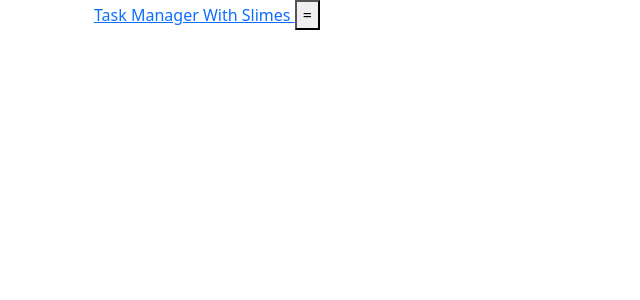
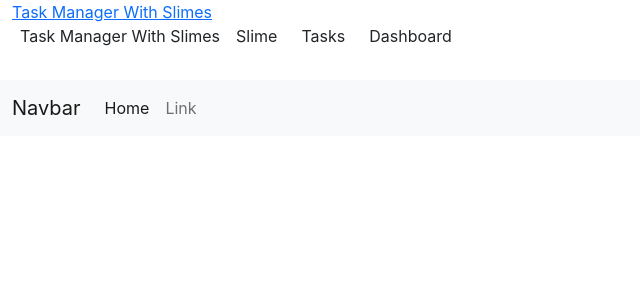
Before and after one commit to KOL305/task-manager-with-slimes, a Flask app: template templates/base.html in a window 1280 px wide. Shown: the top 300 px of the page, without its empty margins (0-640 px from the left). Run offline with Flask 2, Linux system fonts and the light colour scheme; the template is opened without the code that fills it, so the values that code supplies are empty; some libraries are stand-ins or nearby versions.

Commit message:
working on navbar

```diff
--- a/app.py
+++ b/app.py
@@ -1,3 +1,4 @@
+from functools import wraps
 from bson.objectid import ObjectId
 import datetime
 from flask import Flask, render_template, jsonify, request, redirect, session, abort, flash
@@ -35,5 +36,10 @@ def tasks():
     if request.method == 'GET':
         return render_template('tasks.html')
 
+@app.route('/dashboard', methods=['GET','POST'])
+def dashboard():
+    if request.method == 'GET':
+        return render_template('dashboard.html')
+
 if __name__ == "__main__":
     app.run(debug=True)
--- /dev/null
+++ b/static/css/theme.min.css
@@ -0,0 +1 @@
+@import url('https://fonts.googleapis.com/css2?family=Inter:wght@400;700&display=swap');
--- a/templates/base.html
+++ b/templates/base.html
@@ -1,95 +1,79 @@
-<!DOCTYPE html>
+<!doctype html>
 <html lang="en">
   <head>
     <!-- Required meta tags -->
-    <meta charset="utf-8" />
-    <meta name="viewport" content="width=device-width, initial-scale=1" />
+    <meta charset="utf-8">
+    <meta name="viewport" content="width=device-width, initial-scale=1">
 
     <!-- Bootstrap CSS -->
     <link href="https://cdn.jsdelivr.net/npm/bootstrap@5.0.2/dist/css/bootstrap.min.css" rel="stylesheet"
-        integrity="sha384-EVSTQN3/azprG1Anm3QDgpJLIm9Nao0Yz1ztcQTwFspd3yD65VohhpuuCOmLASjC" crossorigin="anonymous"/>
-    <link rel="stylesheet" type="text/css" href="{{ url_for('static', filename='css/theme.min.css') }}"/>
-    <script src="https://code.jquery.com/jquery-3.6.0.min.js"
-      integrity="sha256-/xUj+3OJU5yExlq6GSYGSHk7tPXikynS7ogEvDej/m4=" crossorigin="anonymous"></script>
-    <title>{% block title %}Task Manager With Slimes - {% endblock %}</title>
+        integrity="sha384-EVSTQN3/azprG1Anm3QDgpJLIm9Nao0Yz1ztcQTwFspd3yD65VohhpuuCOmLASjC" crossorigin="anonymous">
+
+    <title>{% block title %}{% endblock %} - Task Manager With Slimes</title>
+    {% block style %}{% endblock %}
   </head>
+  <body>
+    <span style="font-family: 'Inter', sans-serif;">
+        <!-- <nav class="navbar">
+            <div class="container-fluid">
+                <a href="/" class="logo">
+                    Task Manager With Slimes
+                </a>
+                <ul class="navbar-ul mb-2 mb-lg-0">
+                    <li class="nav-item px-1"><p>Task Manager With Slimes</p></li>
+                    <li class="nav-item px-1"><a>Slime</a></li>
+                    <li class="nav-item px-1"><a>Tasks</a></li>
+                    <li class="nav-item px-1"><a>Dashboard</a></li>
+                </ul>
+            </div>
+        </nav> -->
+        <nav style="--bs-breadcrumb-divider: '';"class="">
+            <div class="container-fluid">
+                <a href="/" class="logo">
+                    Task Manager With Slimes
+                </a>
+                <ul class="breadcrumb">
+                    <li class="breadcrumb-item px-2"><p>Task Manager With Slimes</p></li>
+                    <li class="breadcrumb-item px-2"><a>Slime</a></li>
+                    <li class="breadcrumb-item px-2"><a>Tasks</a></li>
+                    <li class="breadcrumb-item px-2"><a>Dashboard</a></li>
+                </ul>
+            </div>
+        </nav>
 
-    {% block style %}{% endblock %}
+        <nav class="navbar navbar-expand-lg navbar-light bg-light">
+            <div class="container-fluid">
+              <a class="navbar-brand" href="#">Navbar</a>
+              <button class="navbar-toggler" type="button" data-bs-toggle="collapse" data-bs-target="#navbarSupportedContent" aria-controls="navbarSupportedContent" aria-expanded="false" aria-label="Toggle navigation">
+                <span class="navbar-toggler-icon"></span>
+              </button>
+              <div class="collapse navbar-collapse" id="navbarSupportedContent">
+                <ul class="navbar-nav me-auto mb-2 mb-lg-0">
+                    <li class="nav-item">
+                        <a class="nav-link active" aria-current="page" href="#">Home</a>
+                    </li>
+                    <li class="nav-item">
+                        <a class="nav-link" href="#">Link</a>
+                    </li>
+                </ul>
+              </div>
+            </div>
+          </nav>
 
-<body>
-    <div class="modal fade" id="logoutModal" tabindex="-1" aria-labelledby="logoutModalLabel" aria-hidden="true">
-        <div class="modal-dialog">
-            <div class="modal-content">
-                <div class="modal-body">
-                    <h5 class="modal-title" id="loginModalLabel">Confirm</h5>
-                    <a href="logout"><button type="button" id="confirmLogout" class="btn btn-danger">Log Out</button></a>
-                    <button type="button" class="btn btn-secondary" data-bs-dismiss="modal">Cancel</button>
-                </div>
-            </div>
+        <div>
+        {% block content %}{% endblock %}
+
+        <script src="https://cdn.jsdelivr.net/npm/bootstrap@5.0.2/dist/js/bootstrap.bundle.min.js"
+        integrity="sha384-MrcW6ZMFYlzcLA8Nl+NtUVF0sA7MsXsP1UyJoMp4YLEuNSfAP+JcXn/tWtIaxVXM" crossorigin="anonymous"></script>
+        <script type="text/javascript">
+            var url = document.createElement('a');
+            url.href = window.location.href;
+            console.log(url.pathname);
+
+            console.log(window.location.href);
+        </script>
+        {% block scripts %}{% endblock %}
         </div>
-    </div>
-    <div class="container">
-    <nav id="top-nav">
-        <div class="container-fluid">
-            <a href="/">
-                Task Manager With Slimes <!--Replace with logo-->
-            </a>
-            <button type="button" data-bs-toggle="collapse" data-bs-target="#navbarSupportedContent">=</button>
-            <span class="collapse navbar-collapse" id="navbarSupportedContent">
-                <ul class="navbar-nav mb-2 mb-lg-0">
-                    <li class="px-1"><a href="/forum" class="nav-link nav">Forum</a></li>
-                    <li class="px-1"><a href="/upload" class="nav-link nav">Upload</a></li>
-                    <li class="px-1"><a href="/gallery" class="nav-link nav">Gallery</a></li>
-                    <li class="px-1"><a href="/contact" class="nav-link nav">Contact</a></li>
-                    <li class="px-1"><a href="/main" class="nav-link nav">Dashboard</a></li>
-                </ul>
-                {% block buttons %}
-                {% if session['logged_in'] %}
-                    <div style="display: inline-block; width: 1em;"></div>
-                    <a class="btn btn-secondary" type="button" id="logout" href="/logout" style="box-shadow: 6.19761px 3.54149px 16.8221px rgba(0, 0, 0, 0.54) !important; border: 0 !important;"><p id="logouttext">Logout</p></a>
-                {% else %}
-                    <a class="btn nav-button" type="button" id="login" href="/login"><span id="logintext">Login</span></a>
-                    <div style="display: inline-block; width: 1em;"></div>
-                    <a href="/signup" class="btn nav-button" style="box-shadow: none !important;">
-                        <div class="buttonrect"><p>Sign Up!</p></div>
-                    </a>
-                {% endif %}
-                {% endblock %}
-
-            </span>
-          </button>
-        </div>
-    </nav>
-    <div id="alert-msg" class="container w-50">
-    {% for message in get_flashed_messages(with_categories=True) %}
-            <div class="alert alert-{{message[0]}} d-flex justify-content-between alert-dismissible show" style="height: 60px;" role="alert">
-                <p>{{message[1]}}</p>
-                <button type="button" style="padding: 0 0.5rem;" class="btn btn-danger close" data-bs-dismiss="alert">
-                    <svg xmlns="http://www.w3.org/2000/svg" width="16" height="16" fill="currentColor" class="bi bi-x-lg" viewBox="0 0 16 16">
-                        <path fill-rule="evenodd" d="M13.854 2.146a.5.5 0 0 1 0 .708l-11 11a.5.5 0 0 1-.708-.708l11-11a.5.5 0 0 1 .708 0Z"/>
-                        <path fill-rule="evenodd" d="M2.146 2.146a.5.5 0 0 0 0 .708l11 11a.5.5 0 0 0 .708-.708l-11-11a.5.5 0 0 0-.708 0Z"/>
-                    </svg>
-                </button>
-            </div>
-    {% endfor %}
-    </div>
-    {% block content %}
-
-    {% endblock %}
-
-    <footer>
-
-    </footer>
-
-      <footer></footer>
-
-      <script
-        src="https://cdn.jsdelivr.net/npm/bootstrap@5.0.2/dist/js/bootstrap.bundle.min.js"
-        integrity="sha384-MrcW6ZMFYlzcLA8Nl+NtUVF0sA7MsXsP1UyJoMp4YLEuNSfAP+JcXn/tWtIaxVXM"
-        crossorigin="anonymous"
-      ></script>
-      <script src="{{ url_for('static', filename='js/script.js') }}"></script>
-      {% block scripts %}{% endblock %}
-    </div>
+    </span>
   </body>
 </html>
```
Also changed, not shown: static/css/theme.css (+13 -12 lines), templates/dashboard.html (+8 -0 lines).
